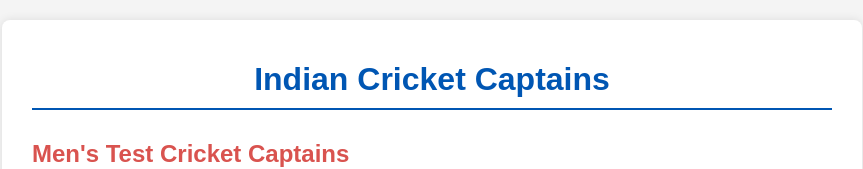
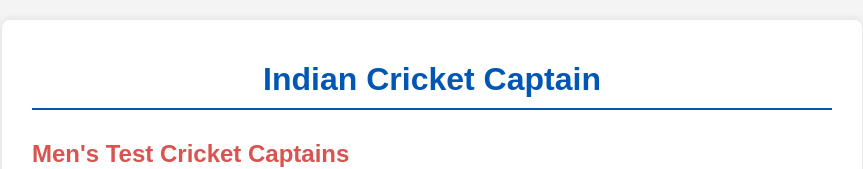
Before and after one commit to Pavanchaitanya72/Automate-deployment-of-Static-Website, a plain HTML site: page index.html in a window 1280 px wide. Shown: the top 169 px of the page, without its empty margins (208-1071 px from the left). Drawn offline with Linux system fonts and the light colour scheme.

Commit message:
Update index.html

```diff
--- a/index.html
+++ b/index.html
@@ -60,7 +60,7 @@
 </head>
 <body>
     <div class="container">
-        <h1>Indian Cricket Captains</h1>
+        <h1>Indian Cricket Captain</h1>
 
         <h2>Men's Test Cricket Captains</h2>
         <ul>
```
